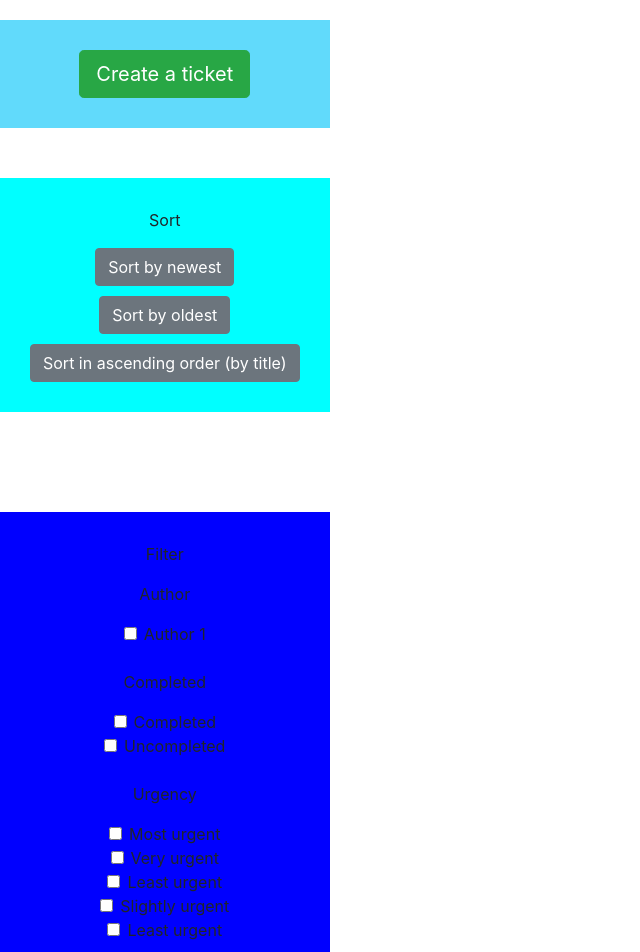
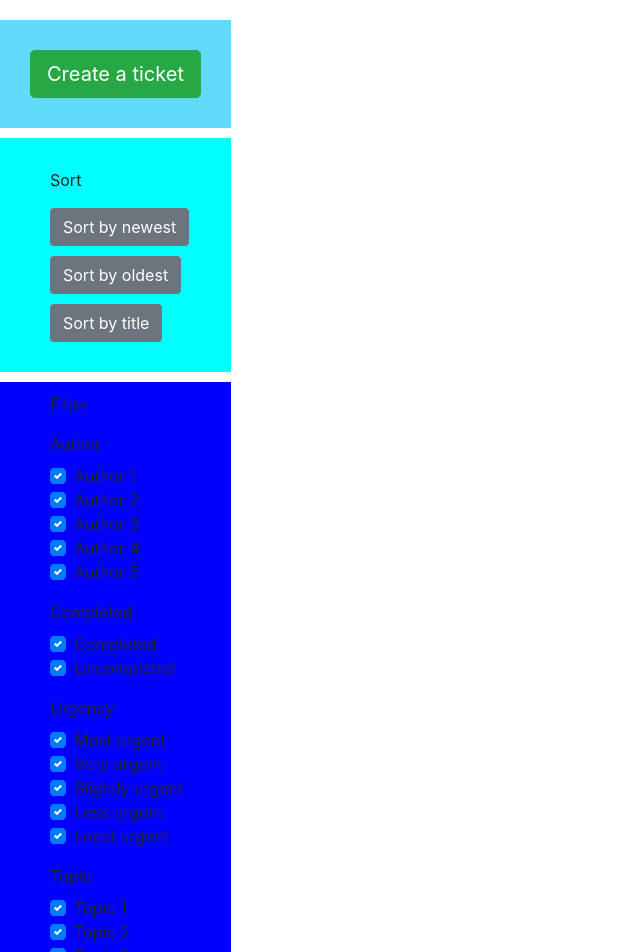
Before and after one commit to Jenkins-Spice-Latte/QA-Help-Queue-App, a React (Create React App) app in the folder Frontend/React/queue/: page / in a window 1280 px wide. Shown: the top 952 px of the page, without its empty margins (0-640 px from the left). Built offline with nearby package versions, Linux system fonts and the light colour scheme.

Commit message:
New frontend styling and layout change(s)

```diff
--- a/Frontend/React/queue/src/App.css
+++ b/Frontend/React/queue/src/App.css
@@ -6,21 +6,18 @@
   display: grid;
   margin-top: 10px;
   margin-right: auto;
-  margin-left: auto;
 }
 
 #oldestBtn{
   display: grid;
   margin-top: 10px;
   margin-right: auto;
-  margin-left: auto;
 }
 
 #ascBtn{
   display: grid;
   margin-top: 10px;
   margin-right: auto;
-  margin-left: auto;
 }
 
 .mostUrgIc{
@@ -131,36 +128,53 @@
 .create_ticket_div{
   float: left;
   margin-top: 20px;
-  padding: 30px;
+  padding-top: 30px;
+  padding-bottom: 30px;
+  padding-left: 30px;
+  padding-right: 30px;
   background-color: #61dafb;
 }
 
 .toggle_div{
   float: right;
   margin-top: 20px;
-  padding: 30px;
+  padding-top: 30px;
+  padding-bottom: 30px;
+  padding-left: 30px;
+  padding-right: 30px;
   background-color: red;
   margin-left: auto;
 }
 
 .sort_div{
+  text-align: left;
   float: left;
-  margin-top: 50px;
-  padding: 30px;
+  margin-top: 10px;
+  padding-top: 30px;
+  padding-bottom: 30px;
+  padding-left: 50px;
+  padding-right: 30px;
   background-color: aqua;
 }
 
 .filter_div{
   float: left;
-  margin-top: 100px;
-  padding: 30px;
+  text-align: left;
+  margin-top: 10px;
+  padding-top: 10px;
+  padding-bottom: 30px;
+  padding-left: 50px;
+  padding-right: 30px;
   background-color: blue;
 }
 
 .queue_div{
   float: right;
   margin-top: 50px;
-  padding: 30px;
+  padding-top: 30px;
+  padding-bottom: 30px;
+  padding-left: 30px;
+  padding-right: 30px;
   min-width: 1200px;
   background-color: beige;
 }
--- a/Frontend/React/queue/src/Components/Create.jsx
+++ b/Frontend/React/queue/src/Components/Create.jsx
@@ -1,6 +1,6 @@
 import React, { useState } from "react";
 import { BsClockFill } from "react-icons/bs";
-import { Button, Modal, ModalHeader, ModalBody, ModalFooter, Form, FormGroup, Label, InputGroup, InputGroupText, InputGroupAddon, Input } from 'reactstrap';
+import { CustomInput, Button, Modal, ModalHeader, ModalBody, ModalFooter, Form, FormGroup, Label, InputGroup, InputGroupText, InputGroupAddon, Input } from 'reactstrap';
 const Create = (props) => {
   const {
     buttonLabel,
@@ -39,34 +39,16 @@ const Create = (props) => {
                <Input type="textarea" name="description" id="description" placeholder="Enter description" />
             </InputGroup>
             <br />
-         <FormGroup tag="fieldset">
-          <legend>Urgency</legend>
-          <FormGroup check>
-            <Label check>
-              <Input type="radio" name="radio1" /><BsClockFill className="mostUrgIc"/>{' '}
-            </Label>
+          <FormGroup>
+            <Label for="radioLabel">Urgency</Label>
+            <div>
+              <CustomInput type="radio" id="exampleCustomRadio" name="urgency" value="1" label="Most urgent" />
+              <CustomInput type="radio" id="exampleCustomRadio2" name="urgency" value="2" label="Very urgent" />
+              <CustomInput type="radio" id="exampleCustomRadio3" name="urgency" value="3" label="Slightly urgent" />
+              <CustomInput type="radio" id="exampleCustomRadio4" name="urgency" value="4" label="Less urgent" />
+              <CustomInput type="radio" id="exampleCustomRadio5" name="urgency" value="1" label="Least urgent" />
+            </div>
           </FormGroup>
-          <FormGroup check>
-            <Label check>
-              <Input type="radio" name="radio1" /><BsClockFill className="secMostUrgIc"/>{' '}
-            </Label>
-          </FormGroup>
-          <FormGroup check>
-            <Label check>
-              <Input type="radio" name="radio1" /><BsClockFill className="middleUrgIc"/>{' '}
-            </Label>
-          </FormGroup>
-          <FormGroup check>
-            <Label check>
-              <Input type="radio" name="radio1" /><BsClockFill className="secLeastUrgIc"/>{' '}
-            </Label>
-          </FormGroup>
-          <FormGroup check>
-            <Label check>
-              <Input type="radio" name="radio1" /><BsClockFill className="leastUrgIc"/>{' '}
-            </Label>
-          </FormGroup>
-        </FormGroup>
             <br />
 
             <Input type="hidden" name="completed" id="completed" value="false"/>
--- a/Frontend/React/queue/src/Components/Filter.jsx
+++ b/Frontend/React/queue/src/Components/Filter.jsx
@@ -1,53 +1,47 @@
 import React from 'react';
-import { Form, FormGroup, Label, Input } from 'reactstrap';
+import { CustomInput, Form, FormGroup, Label, Input } from 'reactstrap';
 
 const Filter = (props) => {
     return (
       <>
         <p>Filter</p>
-        <p>Author</p>
         <Form>
-          <FormGroup check>
-          <Input type="checkbox" name="auth1" id="auth1"/>
-          <Label for="auth1" check>Author 1</Label>
+          <FormGroup>
+            <Label for="exampleCheckbox">Author</Label>
+            <div>
+              <CustomInput type="checkbox" id="CustomCheckbox1" value="Author1" label="Author 1" checked/>
+              <CustomInput type="checkbox" id="CustomCheckbox2" value="Author2" label="Author 2" checked/>
+              <CustomInput type="checkbox" id="CustomCheckbox3" value="Author3" label="Author 3" checked/>
+              <CustomInput type="checkbox" id="CustomCheckbox4" value="Author4" label="Author 4" checked/>
+              <CustomInput type="checkbox" id="CustomCheckbox5" value="Author5" label="Author 5" checked/>
+            </div>
           </FormGroup>
-        <br />
-        <p>Completed</p>
-          <FormGroup check>
-            <Input type="checkbox" name="comp" id="comp"/>
-            <Label for="comp" check>Completed</Label>
+          <FormGroup>
+            <Label for="exampleCheckbox">Completed</Label>
+            <div>
+              <CustomInput type="checkbox" id="CustomCheckbox6" value="completed" label="Completed" checked/>
+              <CustomInput type="checkbox" id="CustomCheckbox7" value="uncompleted" label="Uncompleted" checked/>
+            </div>
           </FormGroup>
-          <FormGroup check>
-            <Input type="checkbox" name="comp" id="comp"/>
-            <Label for="comp" check>Uncompleted</Label>
+          <FormGroup>
+            <Label for="exampleCheckbox">Urgency</Label>
+            <div>
+              <CustomInput type="checkbox" id="CustomCheckbox8" value="1" label="Most urgent" checked/>
+              <CustomInput type="checkbox" id="CustomCheckbox9" value="2" label="Very urgent" checked/>
+              <CustomInput type="checkbox" id="CustomCheckbox10" value="3" label="Slightly urgent" checked/>
+              <CustomInput type="checkbox" id="CustomCheckbox11" value="4" label="Less urgent" checked/>
+              <CustomInput type="checkbox" id="CustomCheckbox12" value="5" label="Least urgent" checked/>
+            </div>
           </FormGroup>
-        <br />
-        <p>Urgency</p>
-          <FormGroup check>
-            <Input type="checkbox" name="urg" id="urg" value="1"/>
-            <Label for="urg" check>Most urgent</Label>
-          </FormGroup>
-          <FormGroup check>
-            <Input type="checkbox" name="urg" id="urg" value="2"/>
-            <Label for="urg" check>Very urgent</Label>
-          </FormGroup>
-          <FormGroup check>
-            <Input type="checkbox" name="urg" id="urg" value="3"/>
-            <Label for="urg" check>Least urgent</Label>
-          </FormGroup>
-          <FormGroup check>
-            <Input type="checkbox" name="urg" id="urg" value="4"/>
-            <Label for="urg" check>Slightly urgent</Label>
-          </FormGroup>
-          <FormGroup check>
-            <Input type="checkbox" name="urg" id="urg" value="5"/>
-            <Label for="urg" check>Least urgent</Label>
-          </FormGroup>
-        <br />
-        <p>Topic</p>
-          <FormGroup check>
-            <Input type="checkbox" name="topic1" id="topic1"/>
-            <Label for="topic1" check>Topic 1</Label>
+          <FormGroup>
+            <Label for="exampleCheckbox">Topic</Label>
+            <div>
+              <CustomInput type="checkbox" id="CustomCheckbox13" value="Topic1" label="Topic 1" checked/>
+              <CustomInput type="checkbox" id="CustomCheckbox14" value="Topic2" label="Topic 2" checked/>
+              <CustomInput type="checkbox" id="CustomCheckbox15" value="Topic3" label="Topic 3" checked/>
+              <CustomInput type="checkbox" id="CustomCheckbox16" value="Topic4" label="Topic 4" checked/>
+              <CustomInput type="checkbox" id="CustomCheckbox17" value="Topic5" label="Topic 5" checked/>
+            </div>
           </FormGroup>
         </Form>
       </>
--- a/Frontend/React/queue/src/Components/Queue.jsx
+++ b/Frontend/React/queue/src/Components/Queue.jsx
@@ -1,7 +1,7 @@
 import React, { useState } from 'react';
 import { BsChevronDown, BsChevronUp, BsClockFill } from "react-icons/bs";
 import { FaRegCheckCircle, FaCheckCircle } from "react-icons/fa";
-import { Collapse, Button, CardBody, Card, Modal, ModalHeader, ModalBody, ModalFooter,  Form, FormGroup, Label, InputGroup, InputGroupText, InputGroupAddon, Input } from 'reactstrap';
+import { CustomInput, Collapse, Button, CardBody, Card, Modal, ModalHeader, ModalBody, ModalFooter,  Form, FormGroup, Label, InputGroup, InputGroupText, InputGroupAddon, Input } from 'reactstrap';
 
 const Queue = (props) => {
   const {buttonLabel, className} = props;
@@ -93,34 +93,16 @@ const Queue = (props) => {
                           <Input type="textarea" name="description" id="description" placeholder="Enter description" />
                         </InputGroup>
                         <br />
-                    <FormGroup tag="fieldset">
-                      <legend>Urgency</legend>
-                      <FormGroup check>
-                        <Label check>
-                          <Input type="radio" name="radio1" /><BsClockFill className="mostUrgIc"/>{' '}
-                        </Label>
-                      </FormGroup>
-                      <FormGroup check>
-                        <Label check>
-                          <Input type="radio" name="radio1" /><BsClockFill className="secMostUrgIc"/>{' '}
-                        </Label>
-                      </FormGroup>
-                      <FormGroup check>
-                        <Label check>
-                          <Input type="radio" name="radio1" /><BsClockFill className="middleUrgIc"/>{' '}
-                        </Label>
-                      </FormGroup>
-                      <FormGroup check>
-                        <Label check>
-                          <Input type="radio" name="radio1" /><BsClockFill className="secLeastUrgIc"/>{' '}
-                        </Label>
-                      </FormGroup>
-                      <FormGroup check>
-                        <Label check>
-                          <Input type="radio" name="radio1" /><BsClockFill className="leastUrgIc"/>{' '}
-                        </Label>
-                      </FormGroup>
-                    </FormGroup>
+                        <FormGroup>
+                          <Label for="radioLabel">Urgency</Label>
+                          <div>
+                            <CustomInput type="radio" id="exampleCustomRadio" name="urgency" value="1" label="Most urgent" />
+                            <CustomInput type="radio" id="exampleCustomRadio2" name="urgency" value="2" label="Very urgent" />
+                            <CustomInput type="radio" id="exampleCustomRadio3" name="urgency" value="3" label="Slightly urgent" />
+                            <CustomInput type="radio" id="exampleCustomRadio4" name="urgency" value="4" label="Less urgent" />
+                            <CustomInput type="radio" id="exampleCustomRadio5" name="urgency" value="5" label="Least urgent" />
+                          </div>
+                        </FormGroup>
                         <br />
 
                         <Input type="hidden" name="completed" id="completed" value="false"/>
--- a/Frontend/React/queue/src/Components/Sort.jsx
+++ b/Frontend/React/queue/src/Components/Sort.jsx
@@ -9,7 +9,7 @@ const Sort = () => {
       <p>Sort</p>
       <Button id="newestBtn" color="secondary">Sort by newest</Button>
       <Button id="oldestBtn" color="secondary">Sort by oldest</Button>
-      <Button id="ascBtn" color="secondary">Sort in ascending order (by title)</Button>
+      <Button id="ascBtn" color="secondary">Sort by title</Button>
     </>
   );
 };
```
